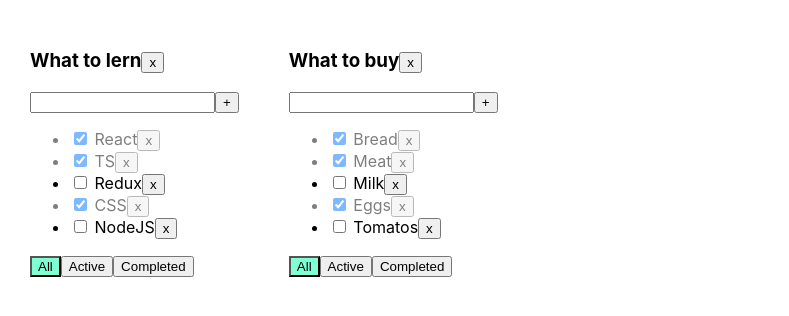
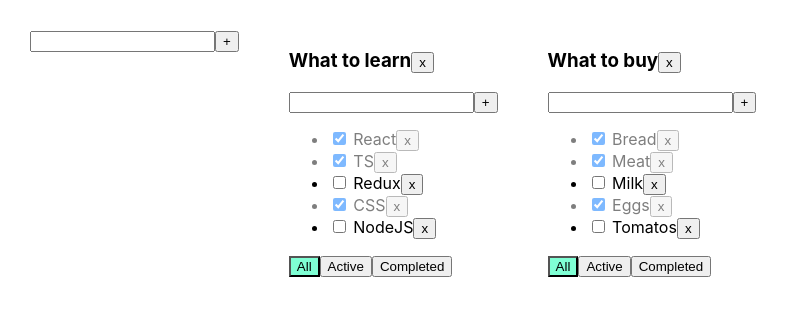
Before and after one commit to sStarkmaXx/it-incubator-todolist-ts-01, a React (Create React App) app: page / in a window 1280 px wide. Shown: the top 316 px of the page, without its empty margins (0-789 px from the left). Built offline with nearby package versions, Linux system fonts and the light colour scheme.

Commit message:
rename tasks&lists

```diff
--- /dev/null
+++ b/src/AddItemForm.tsx
@@ -0,0 +1,39 @@
+import React, { useState, KeyboardEvent, ChangeEvent } from 'react';
+
+export type AddItemFormPropsType = {
+  addItem: (title: string) => void;
+};
+
+export const AddItemForm: React.FC<AddItemFormPropsType> = (props) => {
+  const [title, setTitle] = useState<string>('');
+  const [error, setError] = useState<string | null>(null);
+  const addItem = () => {
+    if (title.trim() !== '') {
+      props.addItem(title);
+      setTitle('');
+    } else {
+      setError('Title is required!');
+    }
+  };
+  const onChangeTitle = (e: ChangeEvent<HTMLInputElement>) =>
+    setTitle(e.currentTarget.value);
+
+  const onKeyPressAddTask = (e: KeyboardEvent<HTMLInputElement>) => {
+    setError(null);
+    if (e.key === 'Enter') {
+      addItem();
+    }
+  };
+  return (
+    <div>
+      <input
+        className={error ? 'error' : ''}
+        value={title}
+        onChange={onChangeTitle}
+        onKeyPress={onKeyPressAddTask}
+      />
+      <button onClick={addItem}>+</button>
+      {error && <div className="error-message">{error}</div>}
+    </div>
+  );
+};
--- a/src/App.tsx
+++ b/src/App.tsx
@@ -1,5 +1,6 @@
 import React, { useState } from 'react';
 import { v1 } from 'uuid';
+import { AddItemForm } from './AddItemForm';
 import './App.css';
 import { Todolist } from './Todolist';
 
@@ -26,7 +27,7 @@ function App() {
   const todoList_2 = v1();
 
   const [todolists, setTodolists] = useState<Array<TodolistType>>([
-    { id: todoList_1, title: 'What to lern', filter: 'all' },
+    { id: todoList_1, title: 'What to learn', filter: 'all' },
     { id: todoList_2, title: 'What to buy', filter: 'all' },
   ]);
 
@@ -47,13 +48,19 @@ function App() {
     ],
   });
 
-  //const [filter, setFilter] = useState<FilterType>('all');
   function changeFilter(filter: FilterType, todolistId: string) {
     setTodolists(
       todolists.map((tl) =>
         tl.id === todolistId ? { ...tl, filter: filter } : tl
       )
     );
+  }
+
+  function addTodoList(title: string) {
+    let newTodoListId = v1();
+    let newTodoList: TodolistType = { id: newTodoListId, title, filter: 'all' };
+    setTodolists([newTodoList, ...todolists]);
+    setTasks({ ...tasks, [newTodoListId]: [] });
   }
 
   function removeTodoList(todolistId: string) {
@@ -86,7 +93,24 @@ function App() {
     );
     setTasks(copyTasks);
   }
-
+  function onChangeTodolListTitle(todoListId: string, newTitle: string) {
+    setTodolists(
+      todolists.map((tdl) =>
+        tdl.id === todoListId ? { ...tdl, title: newTitle } : tdl
+      )
+    );
+  }
+  function onChangeTaskTitle(
+    todoListId: string,
+    taskId: string,
+    newTitle: string
+  ) {
+    const copyTasks = { ...tasks };
+    copyTasks[todoListId] = tasks[todoListId].map((task) =>
+      task.id === taskId ? { ...task, title: newTitle } : task
+    );
+    setTasks(copyTasks);
+  }
   function getFilteredTask(tl: TodolistType) {
     switch (tl.filter) {
       case 'active':
@@ -112,11 +136,18 @@ function App() {
         createNewTask={createNewTask}
         changeFilter={changeFilter}
         changeStatus={changeStatus}
+        onChangeTaskTitle={onChangeTaskTitle}
+        onChangeTodolListTitle={onChangeTodolListTitle}
       />
     );
   });
 
-  return <div className="App">{todoListComponents}</div>;
+  return (
+    <div className="App">
+      <AddItemForm addItem={addTodoList} />
+      {todoListComponents}
+    </div>
+  );
 }
 
 export default App;
--- /dev/null
+++ b/src/EditableSpan.tsx
@@ -0,0 +1,46 @@
+import React, { ChangeEvent, useState, KeyboardEvent } from 'react';
+
+export type EditableSpanPropsType = {
+  value: string;
+  onChangeTitle: (newTitle: string) => void;
+};
+function EditableSpan(props: EditableSpanPropsType) {
+  const [title, setTitle] = useState(props.value);
+  const [editMode, setEditMode] = useState<Boolean>(false);
+  const [error, setError] = useState<string | null>(null);
+
+  function activateViewModeOnKey(e: KeyboardEvent<HTMLInputElement>) {
+    if (e.key === 'Enter') {
+      activateViewMode();
+    }
+  }
+  function onChangeTitle(e: ChangeEvent<HTMLInputElement>) {
+    setError(null);
+    setTitle(e.currentTarget.value);
+  }
+  function activateEditMode() {
+    setEditMode(true);
+  }
+  function activateViewMode() {
+    if (title.trim() !== '') {
+      setEditMode(false);
+      props.onChangeTitle(title);
+    } else {
+      setError('Title is required!');
+    }
+  }
+  return editMode ? (
+    <input
+      value={error ? error : title}
+      autoFocus
+      onBlur={activateViewMode}
+      onChange={onChangeTitle}
+      className={error ? 'error' : ''}
+      onKeyPress={activateViewModeOnKey}
+    />
+  ) : (
+    <span onDoubleClick={activateEditMode}>{props.value}</span>
+  );
+}
+
+export default EditableSpan;
--- a/src/Todolist.tsx
+++ b/src/Todolist.tsx
@@ -1,5 +1,7 @@
-import React, { ChangeEvent, KeyboardEvent, useState } from 'react';
+import React, { ChangeEvent } from 'react';
 import { FilterType, TaskType } from './App';
+import { AddItemForm } from './AddItemForm';
+import EditableSpan from './EditableSpan';
 
 type PropsType = {
   todoListId: string;
@@ -11,41 +13,39 @@ type PropsType = {
   createNewTask: (title: string, todolistId: string) => void;
   changeFilter: (filter: FilterType, todolistId: string) => void;
   changeStatus: (taskID: string, isDone: boolean, todolistId: string) => void;
+  onChangeTaskTitle: (
+    todoListId: string,
+    taskId: string,
+    newTitle: string
+  ) => void;
+  onChangeTodolListTitle: (todoListId: string, newTitle: string) => void;
 };
 
 export const Todolist = (props: PropsType) => {
-  const [title, setTitle] = useState<string>('');
-  const [error, setError] = useState<string | null>(null);
-  const onChangeTitle = (e: ChangeEvent<HTMLInputElement>) =>
-    setTitle(e.currentTarget.value);
-  const addTaskAndClear = () => {
-    if (title.trim() !== '') {
-      props.createNewTask(title, props.todoListId);
-      setTitle('');
-    } else {
-      setError('Title is required!');
-      setTitle('');
-    }
+  const addTask = (title: string) => {
+    props.createNewTask(title, props.todoListId);
   };
-  const onKeyPressAddTask = (e: KeyboardEvent<HTMLInputElement>) => {
-    setError(null);
-    if (e.key === 'Enter') {
-      addTaskAndClear();
-    }
-  };
+
+  const onChangeTodoListTitle = (newTitle: string) =>
+    props.onChangeTodolListTitle(props.todoListId, newTitle);
 
   let task = props.tasks.map((item) => {
     const removeTask = () => {
       props.removeTask(item.id, props.todoListId);
     };
+
     const changeStatus = (e: ChangeEvent<HTMLInputElement>) => {
       let newIsDoneValue = e.currentTarget.checked;
       props.changeStatus(item.id, newIsDoneValue, props.todoListId);
     };
+
+    const onChangeTaskTitle = (newTitle: string) =>
+      props.onChangeTaskTitle(props.todoListId, item.id, newTitle);
+
     return (
       <li className={item.isDone ? 'is-done' : ''}>
         <input type="checkbox" onChange={changeStatus} checked={item.isDone} />{' '}
-        <span>{item.title}</span>
+        <EditableSpan value={item.title} onChangeTitle={onChangeTaskTitle} />
         <button onClick={removeTask}>x</button>
       </li>
     );
@@ -54,20 +54,16 @@ export const Todolist = (props: PropsType) => {
   return (
     <div>
       <h3>
-        {props.title}
+        <EditableSpan
+          value={props.title}
+          onChangeTitle={onChangeTodoListTitle}
+        />
         <button onClick={() => props.removeTodoList(props.todoListId)}>
           x
         </button>
       </h3>
       <div>
-        <input
-          className={error ? 'error' : ''}
-          value={title}
-          onChange={onChangeTitle}
-          onKeyPress={onKeyPressAddTask}
-        />
-        <button onClick={addTaskAndClear}>+</button>
-        {error && <div className="error-message">{error}</div>}
+        <AddItemForm addItem={addTask} />
       </div>
       <ul>{task}</ul>
       <div>
```
